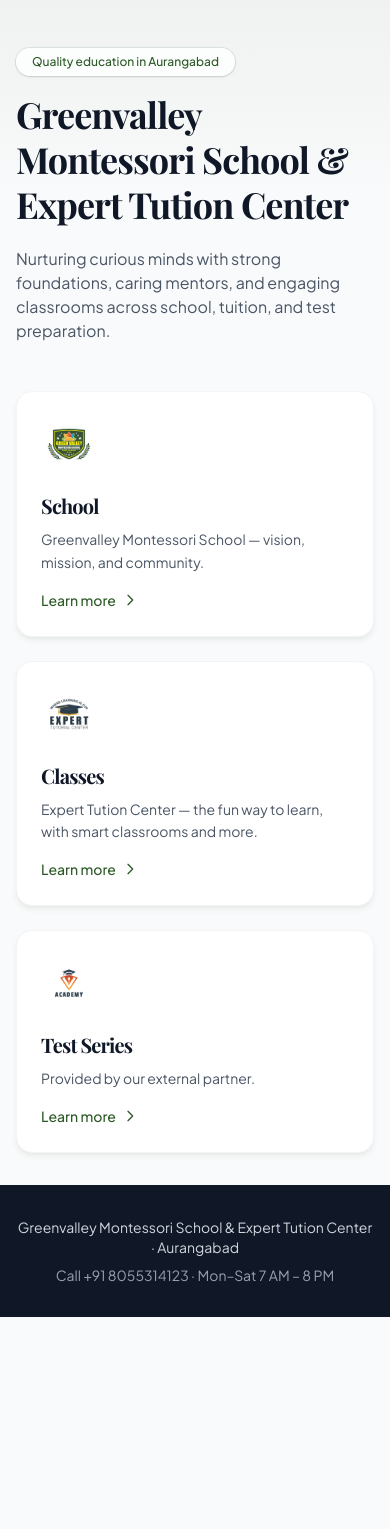
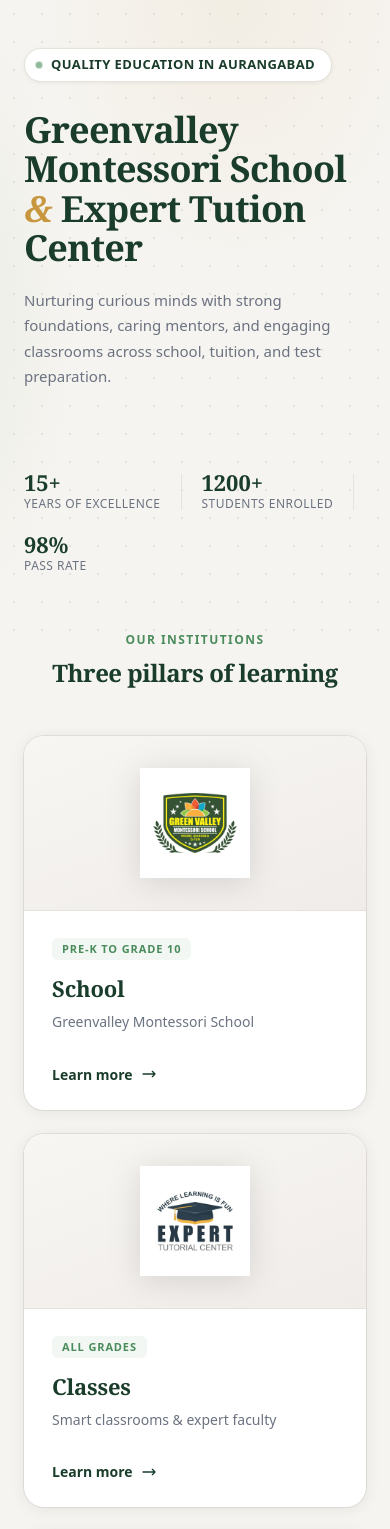
Before and after one commit to aniket-017/greenvalley, a React (Vite) app in the folder frontend/: page / in a window 390 px wide. Shown: the top 1529 px of the page. Before the commit the page ends 1317 px from the top, so only its background shows below. Built offline with nearby package versions, Linux system fonts and the light colour scheme; the HTML template or start-up script is replaced by a standard one.

Commit message:
Enhance Home page layout and styling with new CSS variables, responsive design, and updated card components for improved user experience

```diff
--- a/frontend/src/pages/Home.css
+++ b/frontend/src/pages/Home.css
@@ -1,12 +1,369 @@
+/* ── Tokens ─────────────────────────────────────────── */
 .home-page {
-  background: #f9fafb;
+  --clr-primary:   #1a3d2b;
+  --clr-accent:    #4a8c5c;
+  --clr-gold:      #c8963e;
+  --clr-bg:        #f6f4f0;
+  --clr-surface:   #ffffff;
+  --clr-text:      #1c1c1e;
+  --clr-muted:     #6b7280;
+  --clr-border:    #e5e2dc;
+
+  --font-display: 'Georgia', 'Times New Roman', serif;
+  --font-body:    system-ui, -apple-system, sans-serif;
+
+  --radius-card: 20px;
+  --shadow-card: 0 2px 16px rgba(0,0,0,.07), 0 0 0 1px var(--clr-border);
+  --shadow-card-hover: 0 16px 48px rgba(26,61,43,.14), 0 0 0 1.5px var(--clr-accent);
+
+  background: var(--clr-bg);
+  min-height: 100vh;
+  font-family: var(--font-body);
 }
 
-.home-page .home-hero {
+/* ── Container ──────────────────────────────────────── */
+.home-page .container {
+  width: 100%;
+  max-width: 1200px;
+  margin: 0 auto;
+  padding: 0 24px;
+}
+
+/* ── Hero ───────────────────────────────────────────── */
+.home-hero {
+  position: relative;
+  padding: 72px 0 80px;
+  overflow: hidden;
   isolation: isolate;
 }
 
-.home-page .home-cards {
+/* Dot grid texture */
+.hero-bg-dots {
+  position: absolute;
+  inset: 0;
+  background-image: radial-gradient(circle, #1a3d2b18 1px, transparent 1px);
+  background-size: 28px 28px;
+  z-index: -2;
+}
+
+/* Warm gradient overlay */
+.hero-bg-gradient {
+  position: absolute;
+  inset: 0;
+  background: radial-gradient(ellipse 70% 60% at 60% 0%, #c8963e12, transparent 70%),
+              radial-gradient(ellipse 50% 80% at -10% 50%, #4a8c5c10, transparent 60%);
+  z-index: -1;
+}
+
+/* Badge */
+.hero-badge {
+  display: inline-flex;
+  align-items: center;
+  gap: 8px;
+  background: var(--clr-surface);
+  border: 1px solid var(--clr-border);
+  border-radius: 100px;
+  padding: 6px 16px 6px 10px;
+  font-size: 13px;
+  font-weight: 600;
+  color: var(--clr-primary);
+  letter-spacing: .03em;
+  text-transform: uppercase;
+  margin-bottom: 28px;
+  box-shadow: 0 1px 4px rgba(0,0,0,.06);
+}
+
+.badge-dot {
+  width: 8px;
+  height: 8px;
+  border-radius: 50%;
+  background: var(--clr-accent);
+  flex-shrink: 0;
+  animation: pulse-dot 2.4s ease-in-out infinite;
+}
+
+@keyframes pulse-dot {
+  0%, 100% { opacity: 1; transform: scale(1); }
+  50%       { opacity: .6; transform: scale(.85); }
+}
+
+/* Title */
+.hero-title {
+  font-family: var(--font-display);
+  font-size: clamp(36px, 5.5vw, 68px);
+  font-weight: 700;
+  color: var(--clr-primary);
+  line-height: 1.1;
+  letter-spacing: -.02em;
+  max-width: 820px;
+  margin: 0 0 20px;
+}
+
+.hero-title-amp {
+  color: var(--clr-gold);
+  font-style: italic;
+}
+
+/* Subtitle */
+.hero-subtitle {
+  font-size: clamp(15px, 2vw, 18px);
+  color: var(--clr-muted);
+  max-width: 560px;
+  line-height: 1.7;
+  margin: 0 0 48px;
+}
+
+/* Stats */
+.hero-stats {
+  display: flex;
+  align-items: center;
+  gap: 32px;
+  flex-wrap: wrap;
+}
+
+.stat {
+  display: flex;
+  flex-direction: column;
+  gap: 2px;
+}
+
+.stat-number {
+  font-family: var(--font-display);
+  font-size: 28px;
+  font-weight: 700;
+  color: var(--clr-primary);
+  line-height: 1;
+}
+
+.stat-label {
+  font-size: 12px;
+  font-weight: 500;
+  color: var(--clr-muted);
+  letter-spacing: .04em;
+  text-transform: uppercase;
+}
+
+.stat-divider {
+  width: 1px;
+  height: 36px;
+  background: var(--clr-border);
+  flex-shrink: 0;
+}
+
+/* ── Cards Section ──────────────────────────────────── */
+.home-cards-section {
+  padding: 0 0 80px;
+}
+
+.section-header {
+  text-align: center;
+  margin-bottom: 48px;
+}
+
+.section-eyebrow {
+  font-size: 12px;
+  font-weight: 700;
+  letter-spacing: .12em;
+  text-transform: uppercase;
+  color: var(--clr-accent);
+  margin: 0 0 10px;
+}
+
+.section-title {
+  font-family: var(--font-display);
+  font-size: clamp(24px, 3vw, 36px);
+  font-weight: 700;
+  color: var(--clr-primary);
+  margin: 0;
+  letter-spacing: -.02em;
+}
+
+/* Grid */
+.cards-grid {
+  display: grid;
+  grid-template-columns: repeat(3, 1fr);
+  gap: 24px;
+}
+
+/* Card */
+.card {
   position: relative;
-  z-index: 1;
+  display: flex;
+  flex-direction: column;
+  background: var(--clr-surface);
+  border-radius: var(--radius-card);
+  box-shadow: var(--shadow-card);
+  overflow: hidden;
+  text-decoration: none;
+  color: inherit;
+  transition: transform .32s cubic-bezier(.22,1,.36,1),
+              box-shadow .32s cubic-bezier(.22,1,.36,1);
+  animation: card-in .5s cubic-bezier(.22,1,.36,1) both;
+  animation-delay: calc(var(--card-index) * 80ms);
 }
+
+@keyframes card-in {
+  from { opacity: 0; transform: translateY(24px); }
+  to   { opacity: 1; transform: translateY(0); }
+}
+
+.card:hover {
+  transform: translateY(-6px);
+  box-shadow: var(--shadow-card-hover);
+}
+
+/* Logo area — large, centered, airy */
+.card-logo-wrap {
+  display: flex;
+  align-items: center;
+  justify-content: center;
+  padding: 44px 40px 36px;
+  background: linear-gradient(160deg, #f8f6f2 0%, #efecea 100%);
+  border-bottom: 1px solid var(--clr-border);
+  min-height: 200px;
+}
+
+.card-logo {
+  width: 140px;
+  height: 140px;
+  object-fit: contain;
+  filter: drop-shadow(0 4px 16px rgba(0,0,0,.12));
+  transition: transform .32s cubic-bezier(.22,1,.36,1),
+              filter .32s ease;
+}
+
+.card:hover .card-logo {
+  transform: scale(1.06);
+  filter: drop-shadow(0 8px 24px rgba(26,61,43,.2));
+}
+
+/* Card body */
+.card-body {
+  padding: 24px 28px 12px;
+  flex: 1;
+}
+
+.card-tag {
+  display: inline-block;
+  font-size: 11px;
+  font-weight: 700;
+  letter-spacing: .08em;
+  text-transform: uppercase;
+  color: var(--clr-accent);
+  background: #4a8c5c12;
+  border-radius: 6px;
+  padding: 3px 10px;
+  margin-bottom: 12px;
+}
+
+.card-title {
+  font-family: var(--font-display);
+  font-size: 22px;
+  font-weight: 700;
+  color: var(--clr-primary);
+  margin: 0 0 6px;
+  letter-spacing: -.01em;
+  transition: color .2s;
+}
+
+.card:hover .card-title {
+  color: var(--clr-accent);
+}
+
+.card-desc {
+  font-size: 14px;
+  color: var(--clr-muted);
+  line-height: 1.6;
+  margin: 0;
+}
+
+/* Card footer */
+.card-footer {
+  padding: 16px 28px 24px;
+}
+
+.card-link {
+  display: inline-flex;
+  align-items: center;
+  gap: 8px;
+  font-size: 14px;
+  font-weight: 600;
+  color: var(--clr-primary);
+  transition: gap .25s ease, color .2s;
+}
+
+.card:hover .card-link {
+  gap: 12px;
+  color: var(--clr-accent);
+}
+
+.card-arrow {
+  width: 16px;
+  height: 16px;
+  transition: transform .25s ease;
+}
+
+.card:hover .card-arrow {
+  transform: translateX(3px);
+}
+
+/* Shine overlay on hover */
+.card-shine {
+  position: absolute;
+  inset: 0;
+  background: linear-gradient(130deg, rgba(255,255,255,.15) 0%, transparent 60%);
+  opacity: 0;
+  pointer-events: none;
+  transition: opacity .3s;
+  border-radius: var(--radius-card);
+}
+
+.card:hover .card-shine {
+  opacity: 1;
+}
+
+/* ── Responsive ─────────────────────────────────────── */
+@media (max-width: 900px) {
+  .cards-grid {
+    grid-template-columns: repeat(2, 1fr);
+  }
+
+  .cards-grid .card:last-child {
+    grid-column: 1 / -1;
+    max-width: 400px;
+    margin: 0 auto;
+    width: 100%;
+  }
+}
+
+@media (max-width: 600px) {
+  .home-hero {
+    padding: 48px 0 56px;
+  }
+
+  .hero-stats {
+    gap: 20px;
+  }
+
+  .stat-number {
+    font-size: 22px;
+  }
+
+  .cards-grid {
+    grid-template-columns: 1fr;
+  }
+
+  .cards-grid .card:last-child {
+    max-width: none;
+  }
+
+  .card-logo-wrap {
+    min-height: 160px;
+    padding: 32px 28px;
+  }
+
+  .card-logo {
+    width: 110px;
+    height: 110px;
+  }
+}
--- a/frontend/src/pages/Home.jsx
+++ b/frontend/src/pages/Home.jsx
@@ -10,77 +10,114 @@
     logo: logoGms,
     alt: 'Greenvalley Montessori School',
     title: 'School',
-    description: 'Greenvalley Montessori School — vision, mission, and community.',
-    accent: 'primary',
+    description: 'Greenvalley Montessori School',
+    tag: 'Pre-K to Grade 10',
   },
   {
     to: '/classes',
     logo: logoEtc,
     alt: 'Expert Tution Center',
     title: 'Classes',
-    description: 'Expert Tution Center — the fun way to learn, with smart classrooms and more.',
-    accent: 'primary',
+    description: 'Smart classrooms & expert faculty',
+    tag: 'All Grades',
   },
   {
     to: '/test-series',
     logo: logoAcademy,
     alt: 'Test Series',
     title: 'Test Series',
-    description: 'Provided by our external partner.',
-    accent: 'primary',
+    description: 'Comprehensive exam preparation',
+    tag: 'Competitive Exams',
   },
 ];
 
 export default function Home() {
   return (
-    <div className="home-page min-h-[calc(100vh-180px)]">
+    <div className="home-page">
       {/* Hero */}
-      <section className="home-hero relative py-12 sm:py-16 lg:py-20 overflow-hidden">
-        <div className="absolute inset-0 bg-linear-to-b from-primary/5 via-transparent to-transparent pointer-events-none" aria-hidden="true" />
-        <div className="container relative">
-          <p className="inline-flex items-center rounded-full bg-white/80 px-4 py-1.5 text-xs sm:text-sm font-medium text-primary shadow-sm ring-1 ring-primary/10 mb-4">
+      <section className="home-hero">
+        <div className="hero-bg-dots" aria-hidden="true" />
+        <div className="hero-bg-gradient" aria-hidden="true" />
+
+        <div className="container hero-content">
+          <div className="hero-badge">
+            <span className="badge-dot" />
             Quality education in Aurangabad
+          </div>
+
+          <h1 className="hero-title">
+            Greenvalley Montessori School
+            <span className="hero-title-amp"> &amp; </span>
+            Expert Tution Center
+          </h1>
+
+          <p className="hero-subtitle">
+            Nurturing curious minds with strong foundations, caring mentors, and
+            engaging classrooms across school, tuition, and test preparation.
           </p>
-          <h1 className="font-display font-bold text-4xl sm:text-5xl lg:text-6xl text-gray-900 tracking-tight max-w-4xl leading-tight">
-            Greenvalley Montessori School & Expert Tution Center
-          </h1>
-          <p className="mt-5 text-base sm:text-lg lg:text-xl text-gray-600 max-w-2xl">
-            Nurturing curious minds with strong foundations, caring mentors, and engaging classrooms across school,
-            tuition, and test preparation.
-          </p>
+
+          <div className="hero-stats">
+            <div className="stat">
+              <span className="stat-number">15+</span>
+              <span className="stat-label">Years of Excellence</span>
+            </div>
+            <div className="stat-divider" />
+            <div className="stat">
+              <span className="stat-number">1200+</span>
+              <span className="stat-label">Students Enrolled</span>
+            </div>
+            <div className="stat-divider" />
+            <div className="stat">
+              <span className="stat-number">98%</span>
+              <span className="stat-label">Pass Rate</span>
+            </div>
+          </div>
         </div>
       </section>
 
       {/* Cards */}
-      <section className="home-cards container pb-8">
-        <div className="grid grid-cols-1 md:grid-cols-3 gap-6 lg:gap-8">
-          {cards.map((card) => (
+      <section className="home-cards-section">
+        <div className="container">
+          <div className="section-header">
+            <p className="section-eyebrow">Our Institutions</p>
+            <h2 className="section-title">Three pillars of learning</h2>
+          </div>
+
+          <div className="cards-grid">
+            {cards.map((card, i) => (
               <Link
                 key={card.to}
                 to={card.to}
-              className="group block bg-white rounded-2xl p-6 sm:p-8 shadow-card border border-gray-100 hover:shadow-card-hover hover:-translate-y-1 hover:border-primary/20 transition-all duration-300 ease-out no-underline text-inherit"
+                className="card"
+                style={{ '--card-index': i }}
               >
-              <div className="mb-5">
+                <div className="card-logo-wrap">
                   <img
                     src={card.logo}
                     alt={card.alt}
-                  className="h-14 w-auto object-contain object-left"
+                    className="card-logo"
                   />
                 </div>
-              <h2 className="font-display font-bold text-xl text-gray-900 mb-2 group-hover:text-primary transition-colors">
-                {card.title}
-              </h2>
-              <p className="text-gray-600 text-sm sm:text-base leading-relaxed">
-                {card.description}
-              </p>
-              <span className="inline-flex items-center gap-1.5 mt-4 text-primary font-medium text-sm group-hover:gap-2.5 transition-all">
+
+                <div className="card-body">
+                  <span className="card-tag">{card.tag}</span>
+                  <h3 className="card-title">{card.title}</h3>
+                  <p className="card-desc">{card.description}</p>
+                </div>
+
+                <div className="card-footer">
+                  <span className="card-link">
                     Learn more
-                <svg className="w-4 h-4" fill="none" stroke="currentColor" viewBox="0 0 24 24" aria-hidden="true">
-                  <path strokeLinecap="round" strokeLinejoin="round" strokeWidth={2} d="M9 5l7 7-7 7" />
+                    <svg className="card-arrow" fill="none" stroke="currentColor" viewBox="0 0 24 24" aria-hidden="true">
+                      <path strokeLinecap="round" strokeLinejoin="round" strokeWidth={2} d="M17 8l4 4m0 0l-4 4m4-4H3" />
                     </svg>
                   </span>
+                </div>
+
+                <div className="card-shine" aria-hidden="true" />
               </Link>
             ))}
+          </div>
         </div>
       </section>
     </div>
```
Lines whose indentation alone changed are shown as unchanged.
